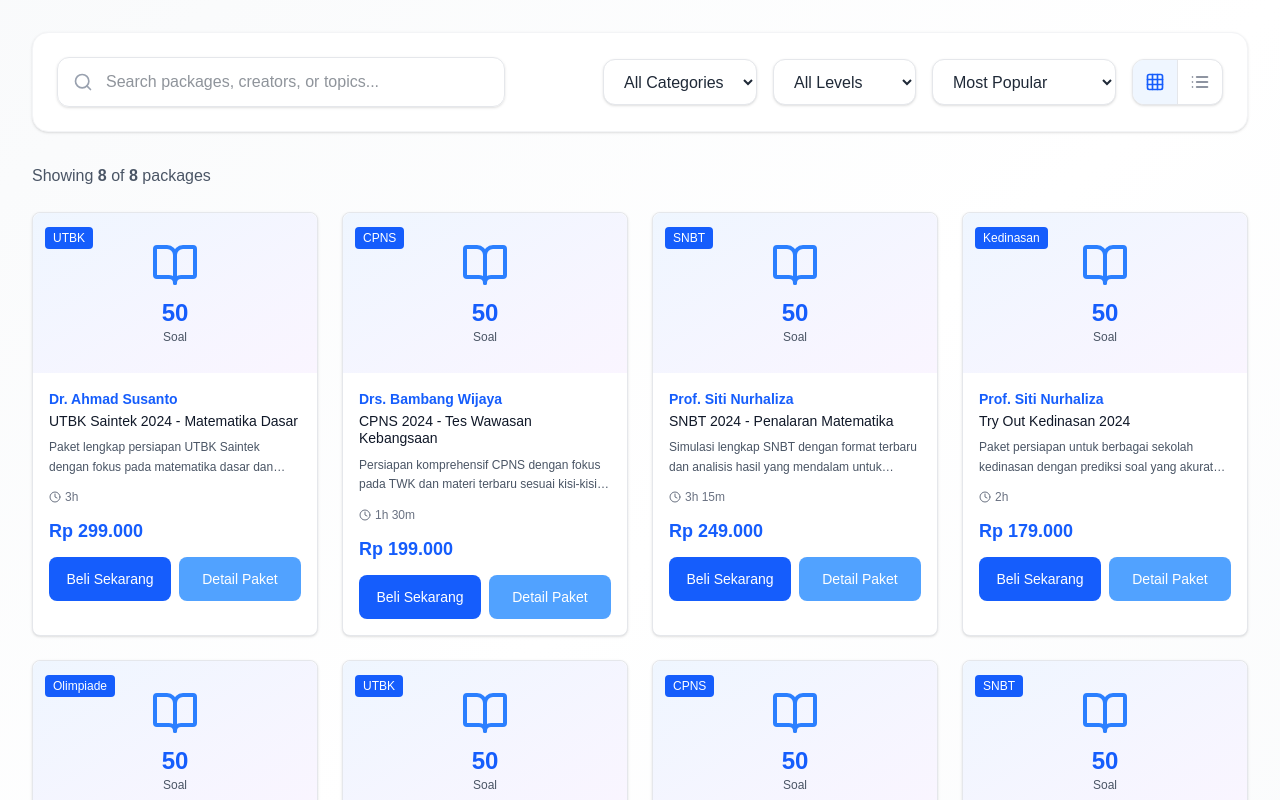
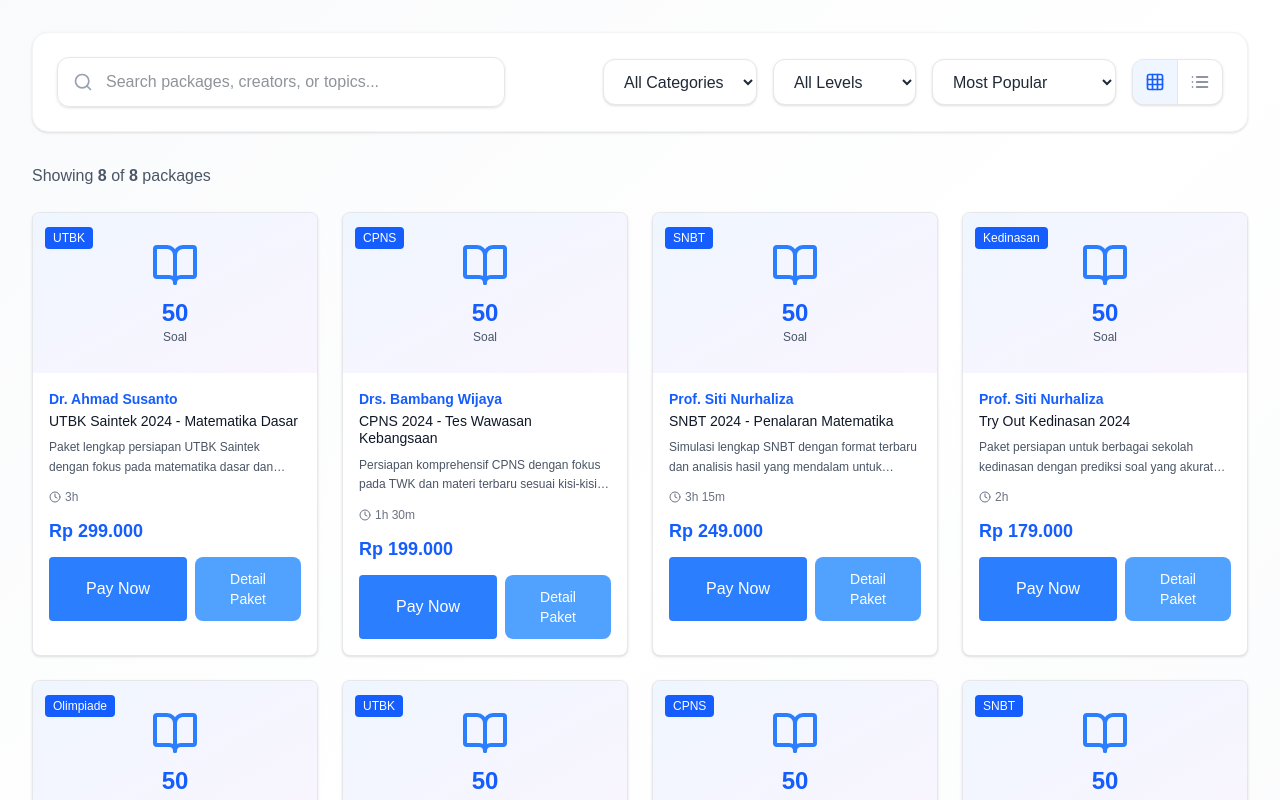
Before and after one commit to Testoria-Euphoria-Test/Testoria-Euphoria, a Next.js app in the folder testoria/: page /packages in a window 1280 px wide. Shown: the top 800 px of the page. Built offline with nearby package versions, Linux system fonts and the light colour scheme.

Commit message:
feat: implement payment processing with Midtrans integration; add ButtonPayment component for handling payments

```diff
--- a/testoria/src/app/api/payments/route.ts
+++ b/testoria/src/app/api/payments/route.ts
@@ -24,13 +24,15 @@ export async function POST(req: NextRequest) {
         if (!pkg.price || pkg.price <= 0) {
             return NextResponse.json({ error: "Invalid package price" }, { status: 400 });
         }
+        const midtransOrderId = `ORDER-${Date.now()}`;
+        const amount = pkg.price;
 
-        const amount = pkg.price;
         const paymentId = await PaymentModel.create({
-            userId,
-            packageId,
-            amount,
-            status: "pending"
+          userId,
+          packageId,
+          amount,
+          status: "pending",
+          midtransOrderId,
         });
 
         return NextResponse.json({
--- /dev/null
+++ b/testoria/src/app/api/payments/token/route.ts
@@ -0,0 +1,41 @@
+// app/api/payments/token/route.ts
+import { NextRequest, NextResponse } from "next/server";
+import midtransClient from "midtrans-client";
+
+export async function POST(request: NextRequest) {
+  try {
+    const { orderId, grossAmount } = await request.json();
+
+    if (!orderId || !grossAmount) {
+      return NextResponse.json(
+        { error: "orderId and grossAmount are required" },
+        { status: 400 }
+      );
+    }
+
+    const snap = new midtransClient.Snap({
+      isProduction: false,
+      serverKey: process.env.MIDTRANS_SERVER_KEY!,
+    });
+
+    const parameter = {
+      transaction_details: {
+        order_id: orderId,
+        gross_amount: grossAmount,
+      },
+      credit_card: {
+        secure: true,
+      },
+    };
+
+    const transaction = await snap.createTransaction(parameter);
+
+    return NextResponse.json({
+      token: transaction.token,
+      redirect_url: transaction.redirect_url,
+    });
+  } catch (error) {
+    console.error("Snap token error:", error);
+    return NextResponse.json({ error: "Failed to get token" }, { status: 500 });
+  }
+}
--- a/testoria/src/app/page.tsx
+++ b/testoria/src/app/page.tsx
@@ -2,33 +2,13 @@ import NavbarLanding from "@/components/NavbarLanding";
 import Image from "next/image";
 import Link from "next/link";
 import PackageCard from "@/components/PackageCard";
+import { PackageResponse } from "@/types/package";
 
 export const dynamic = "force-dynamic";
 
-interface PackageResponse {
-  _id: string;
-  title: string;
-  description: string;
-  duration: number;
-  price: number;
-  categoryId: string;
-  creatorId: string;
-  sourcePdf: string[];
-  pdfImages: string[];
-  contents: any[];
-  isPublished: boolean;
-  createdAt: string;
-  updatedAt: string;
-  categoryName?: string;
-  creatorName?: string;
-}
 
 export default async function Home() {
-  const data = await fetch(
-    `${
-      process.env.NEXT_PUBLIC_BASE_URL || "http://localhost:3000"
-    }/api/packages`
-  );
+  const data = await fetch("http://localhost:3000/api/packages")
   const response = await data.json();
   const packages = response.data as PackageResponse[];
 
--- /dev/null
+++ b/testoria/src/components/ButtonPayment.tsx
@@ -0,0 +1,143 @@
+"use client";
+
+import { useState } from "react";
+
+export default function ButtonPayment({ packageId }: { packageId: string }) {
+  const [loading, setLoading] = useState(false);
+
+  const handlePay = async () => {
+    setLoading(true);
+
+    try {
+      // 1. Create payment record
+      const resCreate = await fetch("/api/payments", {
+        method: "POST",
+        headers: {
+          "Content-Type": "application/json",
+        },
+        credentials: "include",
+        body: JSON.stringify({ packageId }),
+      });
+
+      if (!resCreate.ok) {
+        throw new Error("Failed to create payment");
+      }
+
+      const paymentData = await resCreate.json();
+      const { paymentId, amount } = paymentData;
+
+      console.log("Payment created:", { paymentId, amount });
+
+      // 2. Get Snap Token
+      const resToken = await fetch("/api/payments/token", {
+        method: "POST",
+        headers: { "Content-Type": "application/json" },
+        body: JSON.stringify({
+          orderId: paymentId,
+          grossAmount: amount,
+        }),
+      });
+
+      if (!resToken.ok) {
+        throw new Error("Failed to get payment token");
+      }
+
+      const { token } = await resToken.json();
+      console.log("Token received:", token);
+
+      // 3. Check if Midtrans Snap is loaded
+      if (typeof window === "undefined") {
+        throw new Error("Window object not available");
+      }
+
+      if (!window.snap) {
+        // Load Midtrans script if not available
+        await loadMidtransScript();
+      }
+
+      if (!window.snap) {
+        throw new Error("Midtrans Snap not loaded. Please refresh the page.");
+      }
+
+      // 4. Call Midtrans Snap
+      window.snap.pay(token, {
+        onSuccess: async (result) => {
+          console.log("Payment Success:", result);
+
+          // Update payment status
+          await fetch("/api/payments/notify", {
+            method: "POST",
+            headers: { "Content-Type": "application/json" },
+            body: JSON.stringify({
+              order_id: paymentId,
+              transaction_status: "settlement",
+              gross_amount: amount.toString(),
+            }),
+          });
+
+          alert(
+            "🎉 Pembayaran berhasil! Package telah ditambahkan ke My Packages."
+          );
+          window.location.href = "/dashboard-customer?tab=my-packages";
+        },
+        onPending: (result) => {
+          console.log("Payment Pending:", result);
+          alert("Pembayaran sedang diproses. Silakan tunggu konfirmasi.");
+        },
+        onError: (result) => {
+          console.error("Payment Error:", result);
+          alert("❌ Pembayaran gagal. Silakan coba lagi.");
+        },
+        onClose: () => {
+          console.log("Payment popup closed");
+        },
+      });
+    } catch (err) {
+      console.error("Payment error:", err);
+      alert(`Terjadi kesalahan: ${err.message}`);
+    } finally {
+      setLoading(false);
+    }
+  };
+
+  // Function to load Midtrans script dynamically
+  const loadMidtransScript = () => {
+    return new Promise((resolve, reject) => {
+      if (window.snap) {
+        resolve(window.snap);
+        return;
+      }
+
+      const script = document.createElement("script");
+      script.src = "https://app.sandbox.midtrans.com/snap/snap.js";
+      script.setAttribute(
+        "data-client-key",
+        process.env.NEXT_PUBLIC_MIDTRANS_CLIENT_KEY || ""
+      );
+
+      script.onload = () => {
+        if (window.snap) {
+          resolve(window.snap);
+        } else {
+          reject(new Error("Midtrans script loaded but snap not available"));
+        }
+      };
+
+      script.onerror = () => {
+        reject(new Error("Failed to load Midtrans script"));
+      };
+
+      document.head.appendChild(script);
+    });
+  };
+
+  return (
+    <button
+      onClick={handlePay}
+      disabled={loading}
+      className="bg-blue-500 text-white px-4 py-2 rounded hover:bg-blue-600 transition duration-200 flex-1"
+    >
+      {loading ? "Processing..." : "Pay Now"}
+    </button>
+  );
+}
--- a/testoria/src/components/PackageCard.tsx
+++ b/testoria/src/components/PackageCard.tsx
@@ -1,5 +1,7 @@
 import Link from "next/link";
 import { Clock, BookOpen } from "lucide-react";
+import ButtonPayment from "./ButtonPayment";
+import { PackageResponse } from "@/types/package";
 
 export default function PackageCard({ package: pkg }: { package: PackageResponse }) {
   const formatPrice = (price: number) => {
@@ -45,7 +47,9 @@ export default function PackageCard({ package: pkg }: { package: PackageResponse
           <div className="absolute inset-0 flex items-center justify-center">
             <div className="text-center">
               <BookOpen className="w-12 h-12 text-blue-500 mx-auto mb-2" />
-              <div className="text-2xl font-bold text-blue-600">{questionCount}</div>
+              <div className="text-2xl font-bold text-blue-600">
+                {questionCount}
+              </div>
               <div className="text-xs text-gray-600">Soal</div>
             </div>
           </div>
@@ -70,7 +74,6 @@ export default function PackageCard({ package: pkg }: { package: PackageResponse
             <Clock className="w-3 h-3" />
             <span>{formatDuration(pkg.duration)}</span>
           </div>
-
         </div>
 
         <div className="flex items-center justify-between mb-3">
@@ -80,11 +83,9 @@ export default function PackageCard({ package: pkg }: { package: PackageResponse
         </div>
 
         <div className="flex gap-2">
-          <Link href="/login" className="flex-1">
-            <button className="w-full bg-blue-600 text-white text-sm font-medium py-3 px-4 rounded-lg hover:bg-blue-700 transition-colors duration-200 focus:outline-none focus:ring-2 focus:ring-blue-500 focus:ring-offset-1">
-              {pkg.price === 0 ? "Mulai Gratis" : "Beli Sekarang"}
-            </button>
-          </Link>
+          <ButtonPayment
+            packageId={pkg._id}
+          />
           <Link href={`/packages/${pkg._id}`} className="flex-1">
             <button className="w-full bg-blue-400 text-white text-sm font-medium py-3 px-4 rounded-lg hover:bg-blue-700 transition-colors duration-200 focus:outline-none focus:ring-2 focus:ring-blue-500 focus:ring-offset-1">
               Detail Paket
--- a/testoria/src/db/models/PaymentModel.ts
+++ b/testoria/src/db/models/PaymentModel.ts
@@ -7,35 +7,41 @@ class PaymentModel {
     return database.collection("payments");
   }
 
-    static async create(data: Omit<PaymentType, '_id'>) {
+  static async create(data: Omit<PaymentType, '_id'> & { midtransOrderId: string }) {
     const payment = {
         userId: new ObjectId(data.userId),
         packageId: new ObjectId(data.packageId),
         amount: data.amount,
         status: data.status as PaymentType['status'],
         paymentDate: data.paymentDate,
+        midtransOrderId: data.midtransOrderId,
         createdAt: new Date().toISOString(),
     };
     const result = await this.collection().insertOne(payment);
     return result.insertedId;
 }
-
-    static async updateStatus(orderId: string, status: PaymentStatus, paymentDate: string) {
+  static async updateStatus(
+    orderId: string,
+    status: PaymentStatus,
+    paymentDate: string
+  ) {
     const result = await this.collection().updateOne(
-            { _id: new ObjectId(orderId) },
+      { midtransOrderId: orderId },
       {
         $set: {
           status,
           paymentDate,
-                    updatedAt: new Date().toISOString()
-                }
+          updatedAt: new Date().toISOString(),
+        },
       }
     );
     return result.modifiedCount > 0;
   }
 
   static async getByUserId(userId: string) {
-        return this.collection().find({ userId: new ObjectId(userId) }).toArray();
+    return this.collection()
+      .find({ userId: new ObjectId(userId) })
+      .toArray();
   }
 
   static async getById(paymentId: string) {
@@ -43,7 +49,9 @@ class PaymentModel {
   }
 
   static async getByPackageId(packageId: string) {
-        return this.collection().find({ packageId: new ObjectId(packageId) }).toArray();
+    return this.collection()
+      .find({ packageId: new ObjectId(packageId) })
+      .toArray();
   }
 
   static async getByStatus(status: PaymentStatus) {
--- a/testoria/src/helpers/midtrans.ts
+++ b/testoria/src/helpers/midtrans.ts
@@ -13,7 +13,7 @@ export function verifyMidtransSignature({
     signature_key: string;
     serverKey: string;
 }) {
-    const rawSignature = order_id + status_code + gross_amount + serverKey;
+    const rawSignature = order_id + status_code + gross_amount + serverKey ;
     const expectedSignature = crypto.createHash("sha512").update(rawSignature).digest("hex");
     return expectedSignature === signature_key;
 }
```
Also changed, not shown: testoria/src/app/api/payments/notify/route.ts (+5 -6 lines). Lines whose indentation alone changed are shown as unchanged.
